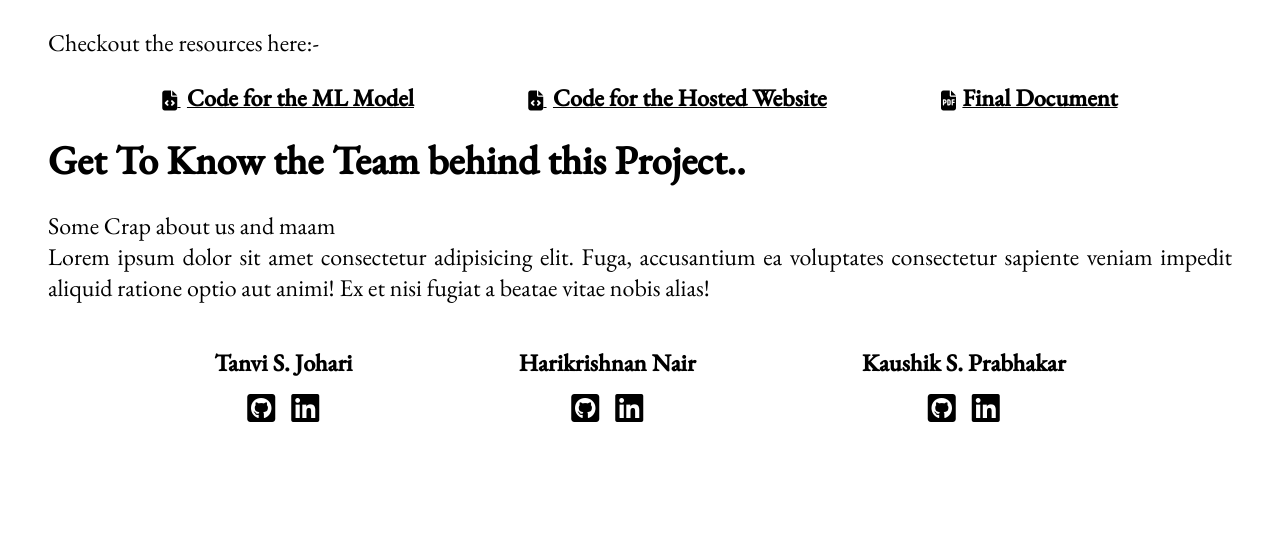
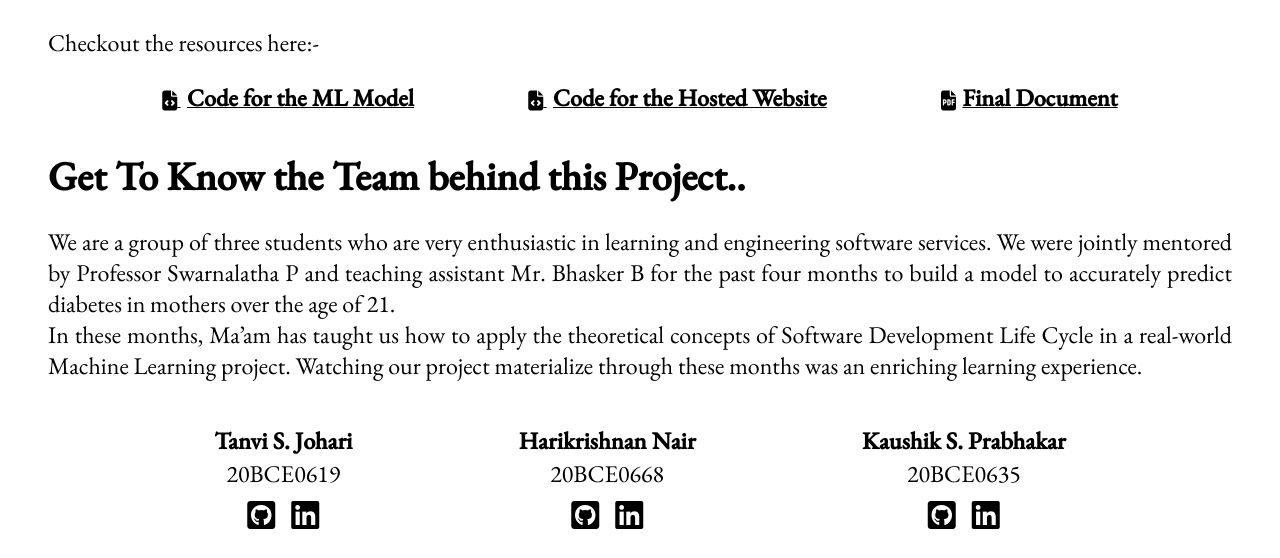
Before and after one commit to TJ202/diabetes-prediction, a Flask app: page /about in a window 1280 px wide. Shown: the part 407-965 px from the top of the page. Before the commit the page ends 829 px from the top, so only its background shows below. Run offline with Flask 2, Linux system fonts and the light colour scheme; parts of the project's set-up code (start-up, migrations or seed data) failed here and were passed over; some libraries are stand-ins or nearby versions.

Commit message:
change: styling

```diff
--- a/static/styles/about.css
+++ b/static/styles/about.css
@@ -34,9 +34,14 @@ i:hover {
     color: #BB8484;
 }
 
-h1 {
+.abt {
     font-size: 2.5rem;
     margin: 0 0 1rem 0;
+}
+
+.gen {
+    font-size: 2.5rem;
+    margin: 1rem 0 1rem 0;
 }
 
 p {
@@ -88,3 +93,12 @@ b {
     flex-direction: row;
     align-items: center;
 }
+
+.innerWrap p {
+    margin: 0 0 1rem 0;
+    text-align: center;
+}
+
+.innerWrap h2 {
+    margin-bottom: 0.1rem;
+}
--- a/templates/about.html
+++ b/templates/about.html
@@ -26,7 +26,7 @@
     <div class="general">
         <!-- Intro para -->
         <div class="intro">
-            <h1>About the Project..</h1>
+            <h1 class="abt">About the Project..</h1>
             <p>The purpose of this project titled, ‘Prediction of Pre-Diabetes and Diabetes in Mothers above 21 years of age with Machine Learning Models’, is to build a website which collects relevant user details and predicts their diabetic condition using
                 a Machine Learning model. <br><br>The target users for our project are mothers over the age of 21 who are relatively more prone to diabetes. They can use the website for self-diagnosis, helping them make better health decisions and get
                 medical consultation to avoid future complications. We applied various Machine Learning algorithms and performed several data cleansing techniques to increase the accuracy and precision of prediction of Pre-diabetes and Diabetes using
@@ -44,25 +44,32 @@
                     <a href="{{ url_for('pdf') }}"><i class="fa-solid fa-file-pdf fa-lg"></i><b>Final Document</b></a>
                 </div>
             </div><br>
-            <h1>Get To Know the Team behind this Project..</h1>
-            <p>Some Crap about us and maam <br>Lorem ipsum dolor sit amet consectetur adipisicing elit. Fuga, accusantium ea voluptates consectetur sapiente veniam impedit aliquid ratione optio aut animi! Ex et nisi fugiat a beatae vitae nobis alias!</p>
+            <h1 class="gen">Get To Know the Team behind this Project..</h1>
+            <p>
+                We are a group of three students who are very enthusiastic in learning and engineering software services. We were jointly mentored by Professor Swarnalatha P and teaching assistant Mr. Bhasker B for the past four months to build a model to accurately
+                predict diabetes in mothers over the age of 21. <br> In these months, Ma’am has taught us how to apply the theoretical concepts of Software Development Life Cycle in a real-world Machine Learning project. Watching our project
+                materialize through these months was an enriching learning experience.
+            </p>
             <div class="wrap">
-                <div>
+                <div class="innerWrap">
                     <h2>Tanvi S. Johari</h2>
+                    <p>20BCE0619</p>
                     <div class="cen">
                         <a href="{{ url_for('vigh') }}"><i class="first fa-brands fa-github-square fa-2xl"></i></a>
                         <a href="{{ url_for('viln') }}"><i class="fa-brands fa-linkedin fa-2xl"></i></a>
                     </div>
                 </div>
-                <div>
+                <div class="innerWrap">
                     <h2>Harikrishnan Nair</h2>
+                    <p>20BCE0668</p>
                     <div class="cen">
                         <a href="{{ url_for('hgh') }}"><i class="first fa-brands fa-github-square fa-2xl"></i></a>
                         <a href="{{ url_for('hln') }}"><i class="fa-brands fa-linkedin fa-2xl"></i></a>
                     </div>
                 </div>
-                <div>
+                <div class="innerWrap">
                     <h2>Kaushik S. Prabhakar</h2>
+                    <p>20BCE0635</p>
                     <div class="cen">
                         <a href="{{ url_for('kgh') }}"><i class="first fa-brands fa-github-square fa-2xl"></i></a>
                         <a href="{{ url_for('kln') }}"><i class="fa-brands fa-linkedin fa-2xl"></i></a>
--- a/templates/index.html
+++ b/templates/index.html
@@ -27,7 +27,10 @@
             <h1>Predict Your Diabetes</h1>
             <p>
                 Diabetes is a disease that occurs when your blood glucose is higher than expected. According to the World Health Organization (WHO), India had 69.2 million people living with diabetes in 2015 and nearly 98 million people in India may have type 2 diabetes
-                by 2030. Diabetes is more dangerous in women as compared to men as they are more prone to diabetes related complications than men.<br><br><b>Guidelines:</b><br>
+                by 2030. Diabetes is more dangerous in women as compared to men as they are more prone to diabetes related complications than men.<br>
+            </p>
+            <p class="gui">
+                <b>Guidelines</b><br>
                 <ul>
                     <li>Scroll down and enter the health attributes to view your predicted results and suggestions.</li>
                     <li>You can also make use of the 'Predict Now' button in the Navigation Bar to do the same.</li>
```
Also changed, not shown: static/styles/style.css (+10 -0 lines).
